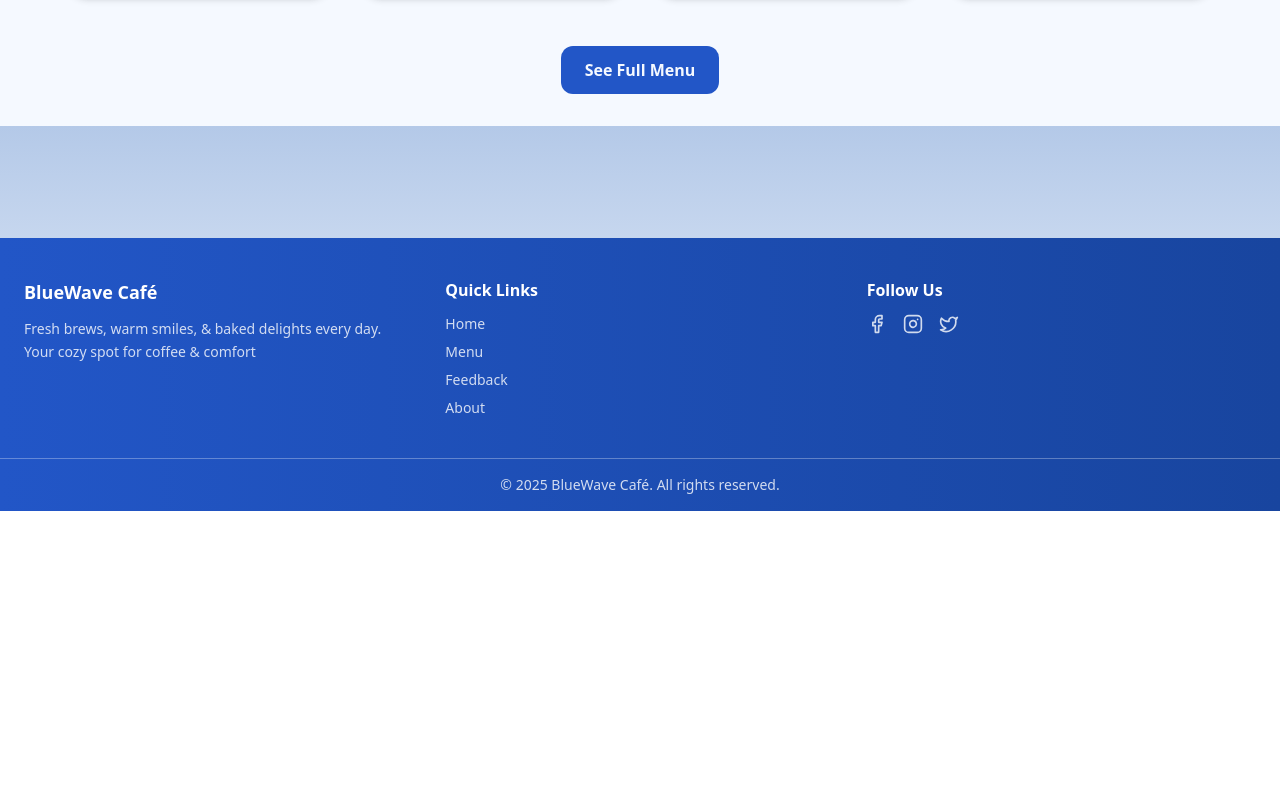
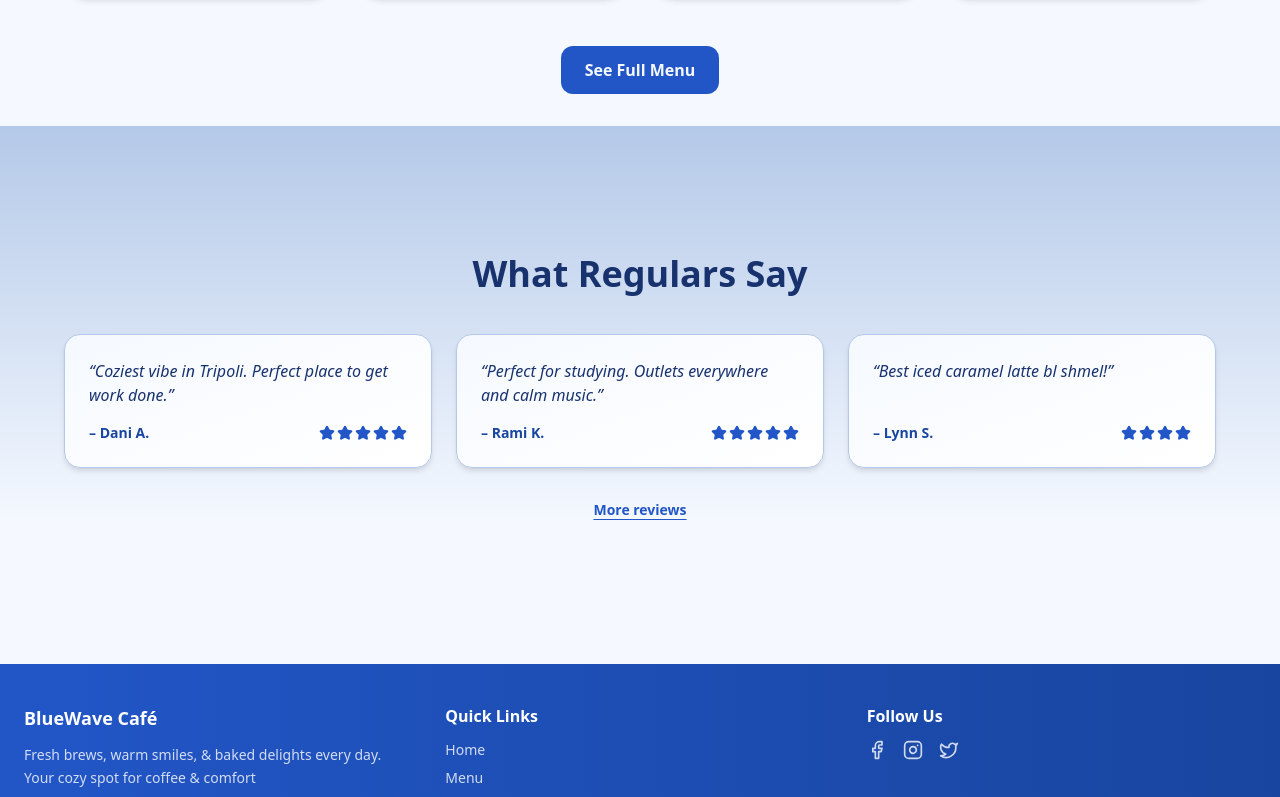
Before and after one commit to chko0/bluewave-cafe, a React (Vite) app: page / in a window 1280 px wide. Shown: the part 1474-2271 px from the top of the page. Before the commit the page ends 1985 px from the top, so only its background shows below. Built offline with nearby package versions, Linux system fonts and the light colour scheme.

Commit message:
feat(ui/data): Implement Testimonials Section
- Added TestimonialsSection.jsx component to display user feedback.
- Introduced testimonials.js data source to populate the section.

```diff
--- /dev/null
+++ b/src/components/home/TestimonialCard.jsx
@@ -0,0 +1,44 @@
+import { Star } from "lucide-react";
+import { useTheme } from "../../context/ThemeContext";
+
+export default function TestimonialCard({ testimonial }) {
+  const { colors } = useTheme();
+  const { name, rating, quote } = testimonial;
+
+  return (
+    <div
+      className="rounded-2xl p-6 shadow-md flex flex-col justify-between h-full"
+      style={{
+        background: `linear-gradient(to bottom right, ${colors.lightBg}, white)`,
+        border: `1px solid ${colors.border}`,
+      }}
+    >
+      {/* Quote */}
+      <p className="text-base italic mb-4" style={{ color: colors.primary900 }}>
+        “{quote}”
+      </p>
+
+      {/* Footer */}
+      <div className="flex items-center justify-between">
+        {/* Name */}
+        <span
+          className="text-sm font-semibold"
+          style={{ color: colors.primary700 }}
+        >
+          – {name}
+        </span>
+
+        {/* Stars */}
+        <div className="flex gap-0.5">
+          {Array.from({ length: rating }).map((_, i) => (
+            <Star
+              key={i}
+              className="w-4 h-4 fill-current"
+              style={{ color: colors.primary600 }}
+            />
+          ))}
+        </div>
+      </div>
+    </div>
+  );
+}
--- /dev/null
+++ b/src/components/home/TestimonialsSection.jsx
@@ -0,0 +1,61 @@
+import { motion, AnimatePresence } from "framer-motion";
+import { useState } from "react";
+import testimonials from "../../data/testimonials";
+import TestimonialCard from "./TestimonialCard";
+import { useTheme } from "../../context/ThemeContext";
+
+export default function TestimonialsSection() {
+  const { colors } = useTheme();
+  const [index, setIndex] = useState(0);
+
+  const visibleTestimonials = testimonials.slice(index, index + 3);
+
+  // Loop back when reaching the end
+  const next = () => {
+    setIndex((prev) => (prev + 3 >= testimonials.length ? 0 : prev + 3));
+  };
+
+  return (
+    <section className="py-20 px-6 md:px-16">
+      {/* Section title */}
+      <h2
+        className="text-3xl md:text-4xl font-extrabold mb-10 text-center"
+        style={{ color: colors.primary900 }}
+      >
+        What Regulars Say
+      </h2>
+
+      {/* Carousel */}
+      <div className="relative">
+        <AnimatePresence mode="wait">
+          <motion.div
+            key={index}
+            className="grid grid-cols-1 md:grid-cols-3 gap-6"
+            initial={{ opacity: 0, y: 15 }}
+            animate={{ opacity: 1, y: 0 }}
+            exit={{ opacity: 0, y: -10 }}
+            transition={{ duration: 0.3 }}
+          >
+            {visibleTestimonials.map((testimonial, i) => (
+              <TestimonialCard
+                key={testimonial.name + i}
+                testimonial={testimonial}
+              />
+            ))}
+          </motion.div>
+        </AnimatePresence>
+
+        {/* Controls */}
+        <div className="flex justify-center mt-8">
+          <button
+            onClick={next}
+            className="text-sm font-semibold underline underline-offset-4"
+            style={{ color: colors.primary600 }}
+          >
+            More reviews
+          </button>
+        </div>
+      </div>
+    </section>
+  );
+}
--- /dev/null
+++ b/src/data/testimonials.js
@@ -0,0 +1,19 @@
+const testimonials = [
+  {
+    name: "Dani A.",
+    rating: 5,
+    quote: "Coziest vibe in Tripoli. Perfect place to get work done.",
+  },
+  {
+    name: "Rami K.",
+    rating: 5,
+    quote: "Perfect for studying. Outlets everywhere and calm music.",
+  },
+  {
+    name: "Lynn S.",
+    rating: 4,
+    quote: "Best iced caramel latte bl shmel!",
+  },
+];
+
+export default testimonials;
--- a/src/pages/HomePage.jsx
+++ b/src/pages/HomePage.jsx
@@ -1,11 +1,13 @@
 import HeroSection from "../components/home/HeroSection";
 import SpecialtyItemsSection from "../components/home/SpecialtyItemsSection";
+import TestimonialsSection from "../components/home/TestimonialsSection";
 
 export default function HomePage() {
   return (
     <section>
       <HeroSection />
       <SpecialtyItemsSection />
+      <TestimonialsSection />
     </section>
   );
 }
```
